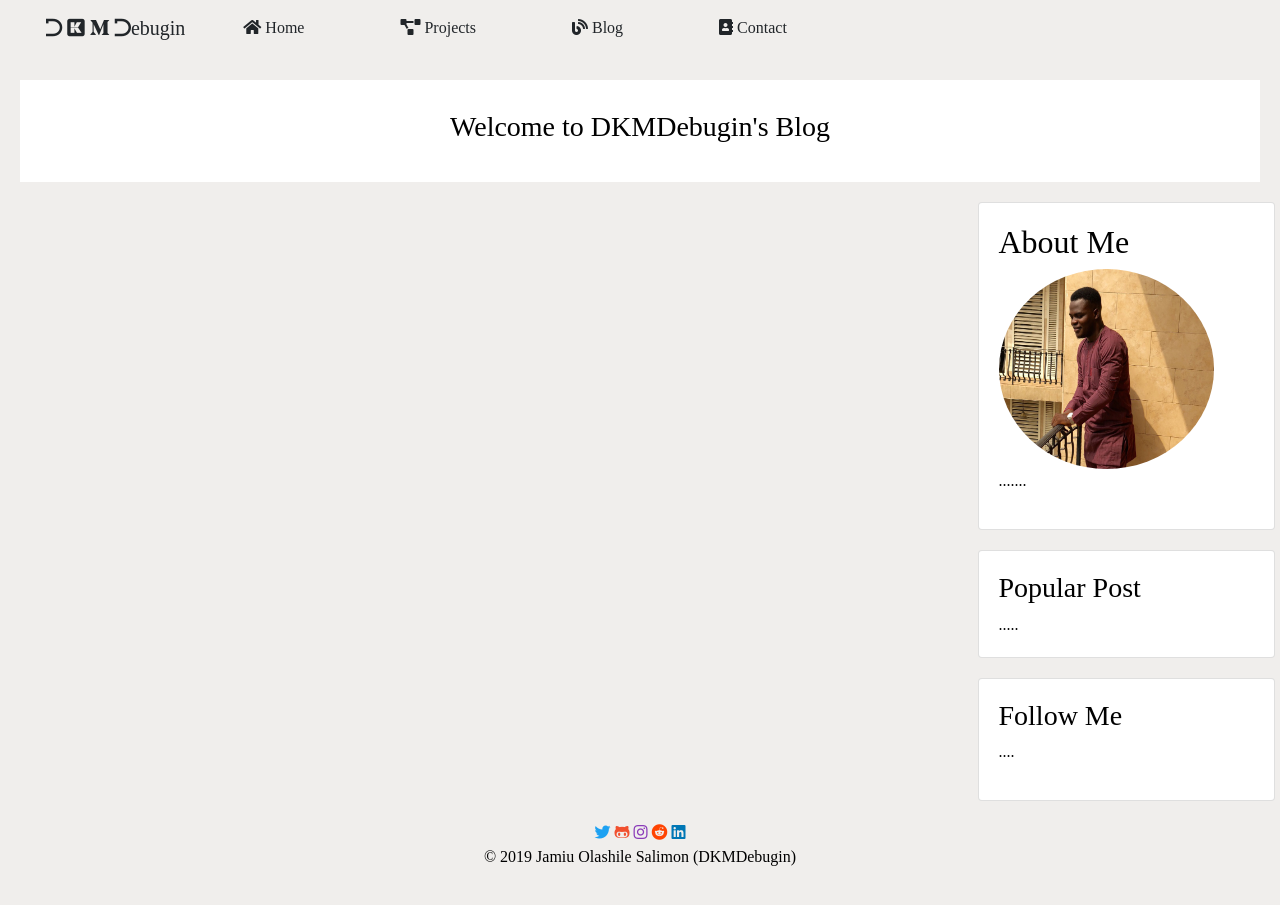
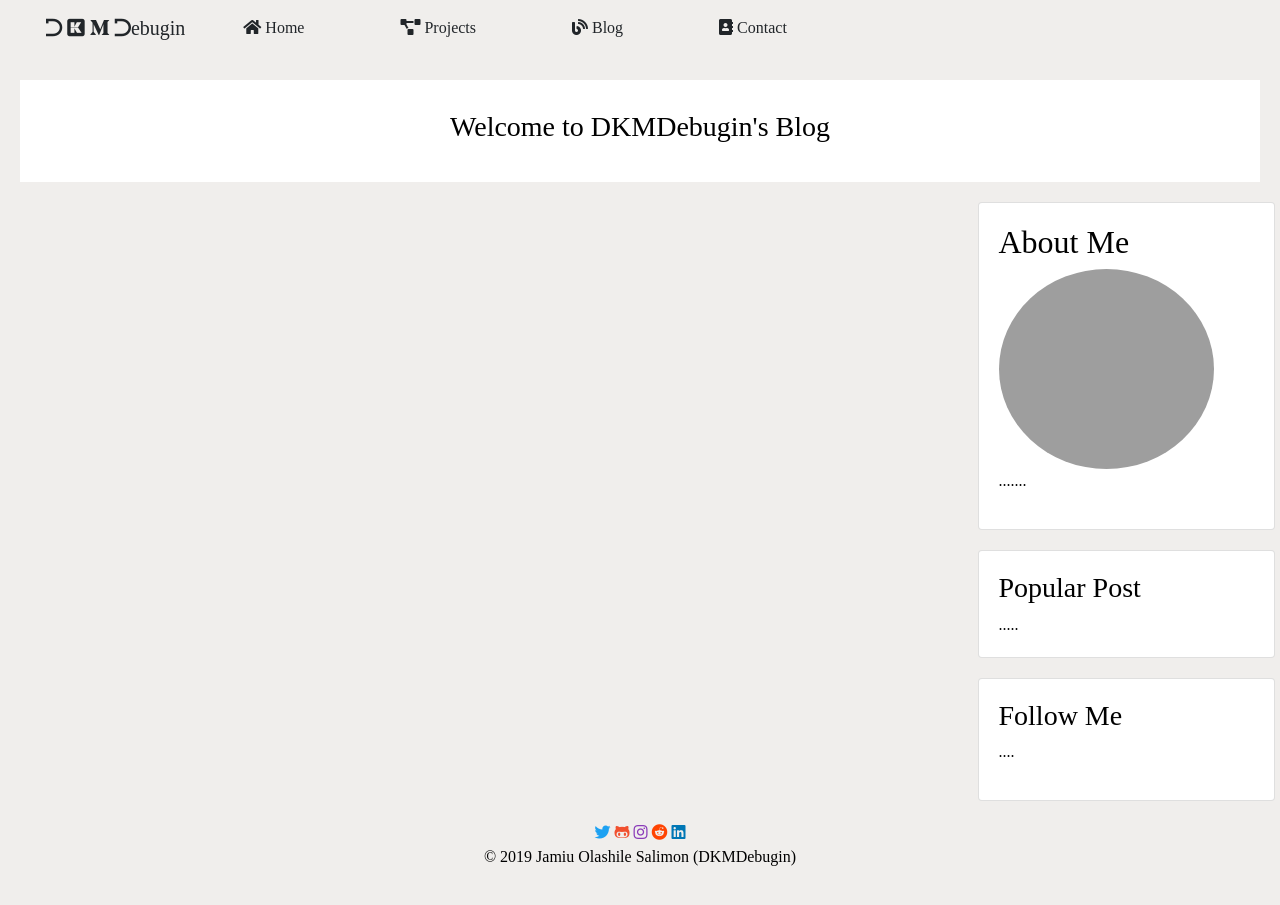
Before and after one commit to DKMDebugin/my-personal-web-app, a Django app: page /blog/ in a window 1280 px wide. Run offline with Django 3.2, Linux system fonts and the light colour scheme; data that the repository does not hold is empty; some libraries are stand-ins or nearby versions; some web fonts are replaced; grey boxes are pictures that could not be loaded.

Commit message:
Upload image & add link

```diff
--- a/templates/blog/base.html
+++ b/templates/blog/base.html
@@ -22,7 +22,7 @@
       <div class="card">
         <h2>About Me</h2>
         <div>
-          <img class="rounded-circle" id ="about-pic" src="/media/profile.jpg" alt="my-pic">
+          <img class="rounded-circle" id ="about-pic" src="https://res.cloudinary.com/dkmdebugin/image/upload/v1554342008/1dErUIHGS1i3hqIXofWTDw_thumb_39d.png" alt="my-pic">
         </div>
         <p>.......</p>
       </div>
--- a/templates/home.html
+++ b/templates/home.html
@@ -5,7 +5,7 @@
 
     <div class="text-center" id="welcome-section">
       <a href="https://github.com/DKMDebugin" target="_blank">
-        <img id="welcome-pic"src="media/profile.jpg" alt="">
+        <img id="welcome-pic"src="https://res.cloudinary.com/dkmdebugin/image/upload/v1554342293/UNADJUSTEDNONRAW_thumb_37b.png" alt="">
       </a>
       <h1>Welcome to DKMDebugin's Domicile.<br>
         My legal name is Jamiu Olashile Salimon.<br>
```
